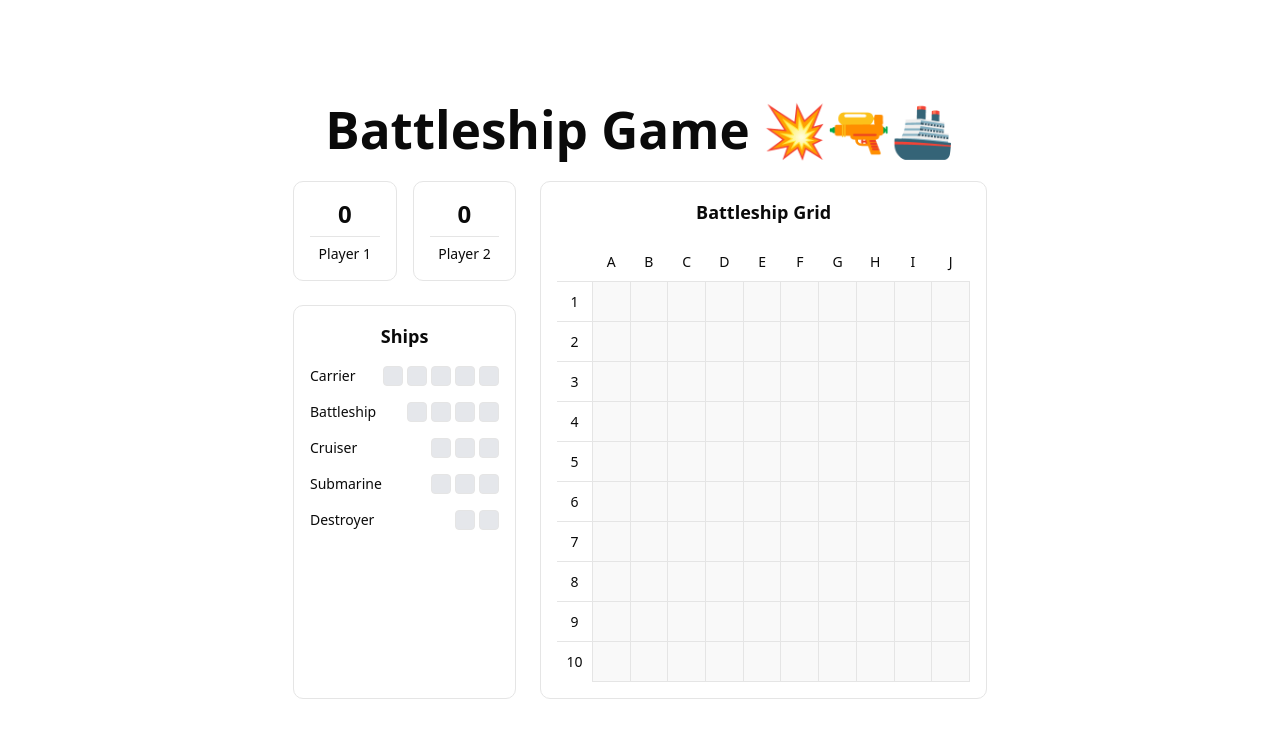
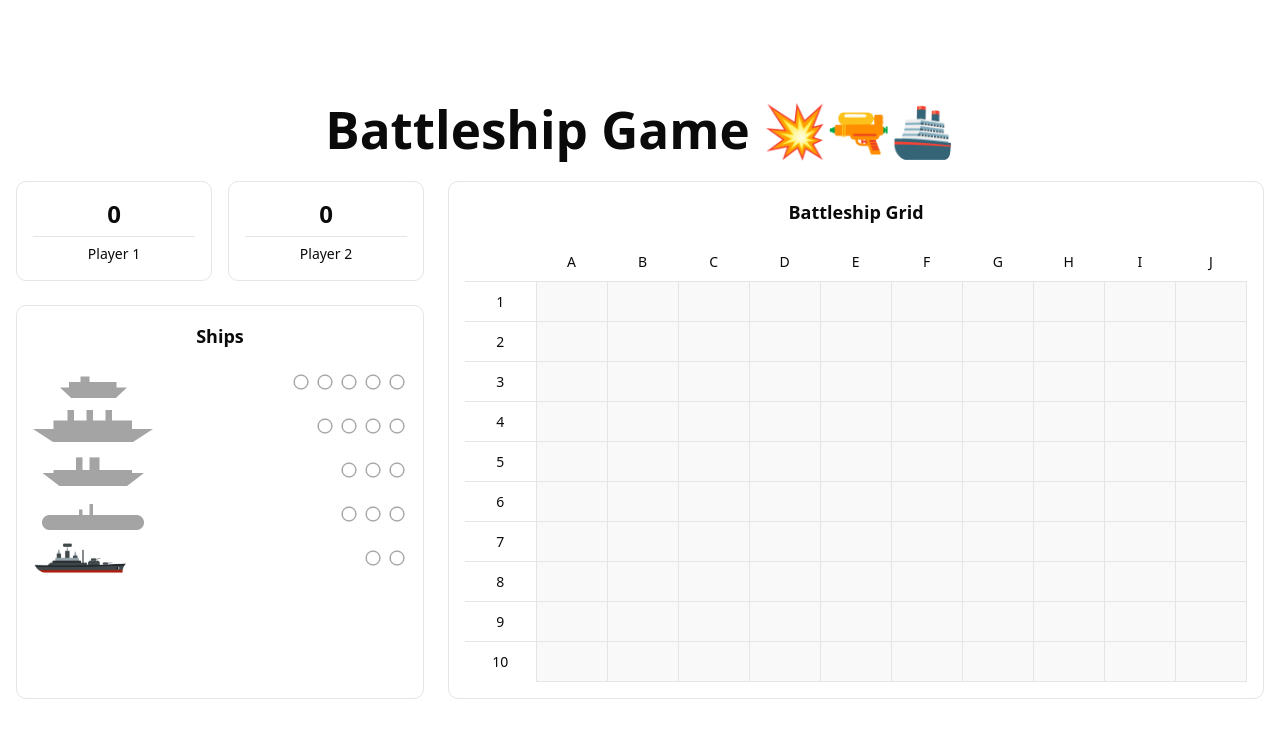
Before and after one commit to NEOdinok/battleship-game, a React (Vite) app: page / in a window 1280 px wide. Shown: the top 738 px of the page. Built offline with nearby package versions, Linux system fonts and the light colour scheme.

Commit message:
test command, layout fixes, styles

```diff
--- /dev/null
+++ b/nodeTestGlobal.ts
@@ -0,0 +1 @@
+/**Global mocks file for nodetest to run smoothly */
--- a/package.json
+++ b/package.json
@@ -7,7 +7,8 @@
     "dev": "vite",
     "build": "tsc -b && vite build",
     "lint": "eslint .",
-    "preview": "vite preview"
+    "preview": "vite preview",
+    "test:node": "node --test --import tsx --import ./nodeTestGlobal.ts --test-reporter spec ./src/**/*.nodetest.ts"
   },
   "dependencies": {
     "@radix-ui/react-separator": "^1.1.4",
--- a/src/App.tsx
+++ b/src/App.tsx
@@ -16,7 +16,7 @@ const AppLayout: React.FC = () => {
       <div className="flex flex-col lg:flex-row gap-6">
         {/* Info + Ships Column (left on desktop, bottom on tablet/mobile) */}
         <div className="order-2 lg:order-1 w-full lg:w-1/3">
-          <div className="flex flex-col md:flex-row lg:flex-col gap-6 h-full">
+          <div className="flex flex-col md:flex-row md:items-start lg:flex-col gap-6 h-full">
             {/* Player info boxes */}
             <div className="flex flex-row gap-4 md:w-1/2 lg:w-full">
               <PlayerInfoBox playerName="Player 1" count={totalHits} />
--- a/src/components/ShipsTab.tsx
+++ b/src/components/ShipsTab.tsx
@@ -1,4 +1,27 @@
+import { cn } from "@/lib/utils";
 import { useGame } from "@/contexts/GameContext";
+
+// ship silhouettes
+import carrierImg from "@/assets/carrier_shape.png";
+import battleshipImg from "@/assets/battleship_shape.png";
+import cruiserImg from "@/assets/cruiser_shape.png";
+import submarineImg from "@/assets/submarine_shape.png";
+import destroyerImg from "@/assets/destroyer_shape.png";
+
+// hit / miss icons
+import hitSmall from "@/assets/hit_small.png";
+import missSmall from "@/assets/miss_small.png";
+
+/** helpers */
+const shipSprite: Record<string, string> = {
+  destroyer: destroyerImg,
+  battleship: battleshipImg,
+  cruiser: cruiserImg,
+  submarine: submarineImg,
+  carrier: carrierImg,
+};
+
+const squareSize = "w-5 h-5 flex-shrink-0"; // individual box size
 
 export const ShipsTab: React.FC = () => {
   const { state } = useGame();
@@ -6,31 +29,33 @@ export const ShipsTab: React.FC = () => {
   return (
     <div className="border rounded-lg p-4 h-full">
       <h2 className="text-lg font-semibold mb-4">Ships</h2>
-      <div className="flex flex-col gap-4">
+
+      <div className="flex flex-col gap-3">
         {Object.values(state.ships).map((ship) => {
           const cells = ship.positions.map(([r, c]) => `${r}-${c}`);
+
           return (
-            <div
-              key={ship.name}
-              className="flex items-center justify-between text-sm"
-            >
-              <span className="capitalize">{ship.name}</span>
+            <div key={ship.name} className="flex items-center justify-between">
+              <img
+                src={shipSprite[ship.name]}
+                alt={ship.name}
+                className={cn("h-8 w-auto select-none pointer-events-none")}
+              />
+
               <div className="flex gap-1">
-                {cells.map((k) => (
-                  <span
-                    key={k}
-                    className={`w-5 h-5 text-xs flex items-center justify-center border rounded
-                      ${
-                        state.hits.has(k)
-                          ? "bg-red-500 text-white"
-                          : state.misses.has(k)
-                          ? "bg-blue-300"
-                          : "bg-gray-200"
-                      }`}
-                  >
-                    {state.hits.has(k) ? "1" : state.misses.has(k) ? "0" : ""}
-                  </span>
-                ))}
+                {cells.map((k) => {
+                  const hit = state.hits.has(k);
+
+                  return (
+                    <span key={k} className={squareSize}>
+                      <img
+                        src={hit ? hitSmall : missSmall}
+                        alt={hit ? "hit" : "not hit yet"}
+                        className="w-full h-full object-contain"
+                      />
+                    </span>
+                  );
+                })}
               </div>
             </div>
           );
--- a/src/contexts/GameContext.tsx
+++ b/src/contexts/GameContext.tsx
@@ -1,4 +1,4 @@
-import React, { createContext, useReducer, useContext, ReactNode } from "react";
+import { createContext, useReducer, useContext, ReactNode } from "react";
 
 type Coord = [number, number];
 
--- a/src/index.css
+++ b/src/index.css
@@ -2,6 +2,10 @@
 @import "tw-animate-css";
 
 @custom-variant dark (&:is(.dark *));
+
+#root {
+  flex-grow: 1;
+}
 
 :root {
   font-family: system-ui, Avenir, Helvetica, Arial, sans-serif;
@@ -50,6 +54,14 @@
   --sidebar-ring: oklch(0.708 0 0);
 }
 
+body {
+  margin: 0;
+  display: flex;
+  place-items: center;
+  min-width: 320px;
+  min-height: 100vh;
+}
+
 a {
   font-weight: 500;
   color: #646cff;
@@ -59,21 +71,12 @@ a:hover {
   color: #535bf2;
 }
 
-body {
-  margin: 0;
-  display: flex;
-  place-items: center;
-  min-width: 320px;
-  min-height: 100vh;
-}
-
 h1 {
   font-size: 3.2em;
   line-height: 1.1;
 }
 
 button {
-  /* border-radius: 8px; */
   border: 1px solid transparent;
   padding: 0.6em 1.2em;
   font-size: 1em;
@@ -87,6 +90,7 @@ button {
 button:hover {
   border-color: #646cff;
 }
+
 button:focus,
 button:focus-visible {
   outline: 4px auto -webkit-focus-ring-color;
```
